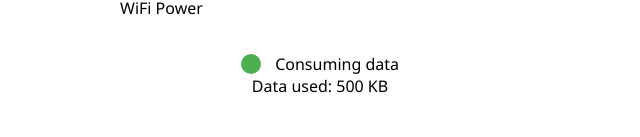
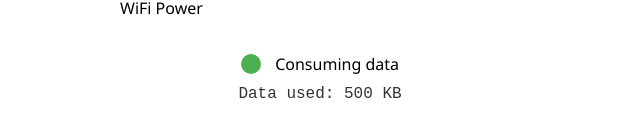
Before and after one commit to Ducks-UK/Wifi-Mash, a plain HTML site: page index.html in a window 1280 px wide. Shown: the part 299-436 px from the top of the page, without its empty margins (320-960 px from the left). Drawn offline with Linux system fonts and the light colour scheme.

Commit message:
Update style.css

```diff
--- a/style.css
+++ b/style.css
@@ -122,3 +122,10 @@ body {
     --toggle-active: #ff1493;
     --connection-color: #ff69b4;
 }
+/* Add to existing CSS */
+#speed-text {
+    margin-top: 10px;
+    font-size: 16px;
+    color: var(--text-color);
+    font-family: monospace;
+}
```
